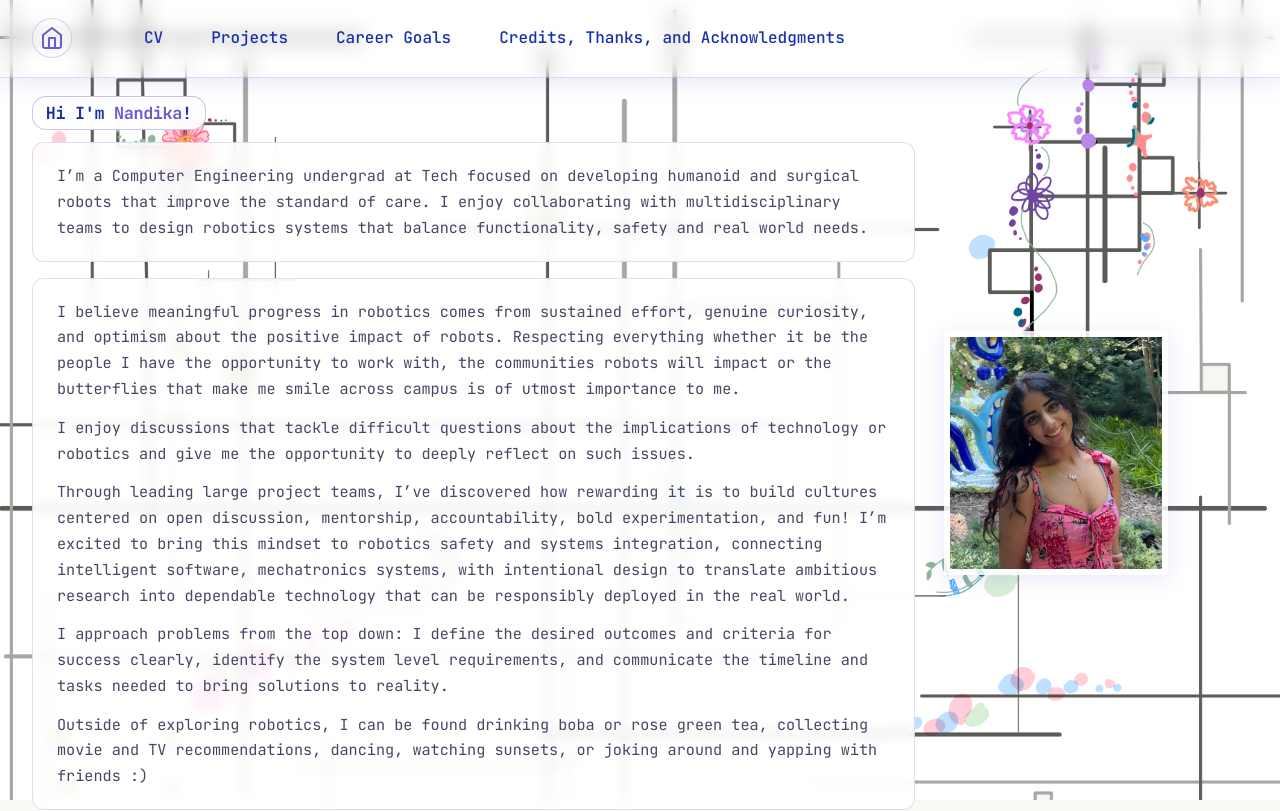
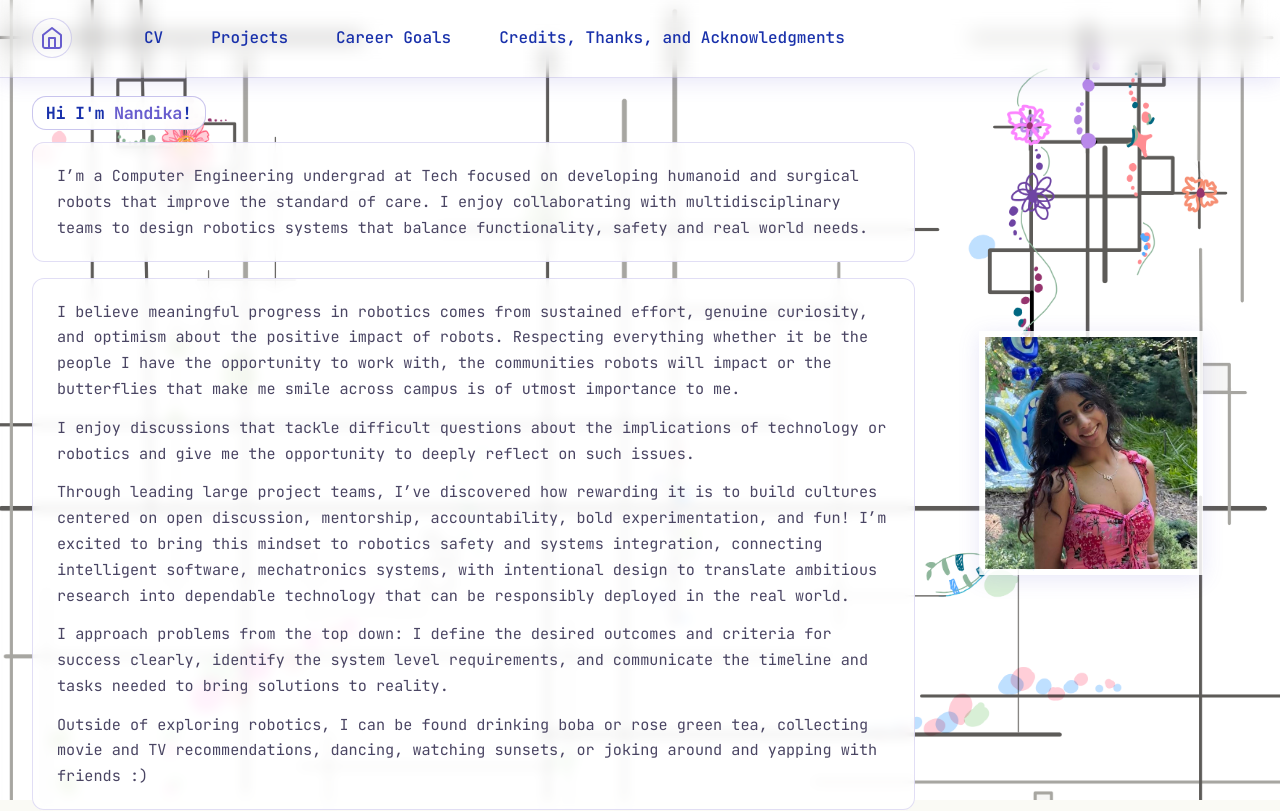
Before and after one commit to nandikakohli/nandika-kohli, a SvelteKit app in the folder personal-website/svelte-website/: page / in a window 1280 px wide. Shown: the top 811 px of the page. Built offline with nearby package versions, Linux system fonts and the light colour scheme.

Commit message:
Center homepage profile photo in right space

```diff
--- a/personal-website/svelte-website/src/app.css
+++ b/personal-website/svelte-website/src/app.css
@@ -323,6 +323,7 @@ h1 {
   display: flex;
   align-items: center;
   justify-content: center;
+  transform: translateX(2.2rem);
 }
 
 .profile-photo {
@@ -1009,6 +1010,7 @@ h1 {
 
   .photo-container {
     min-height: auto;
+    transform: none;
   }
 
   .text-content {
```
